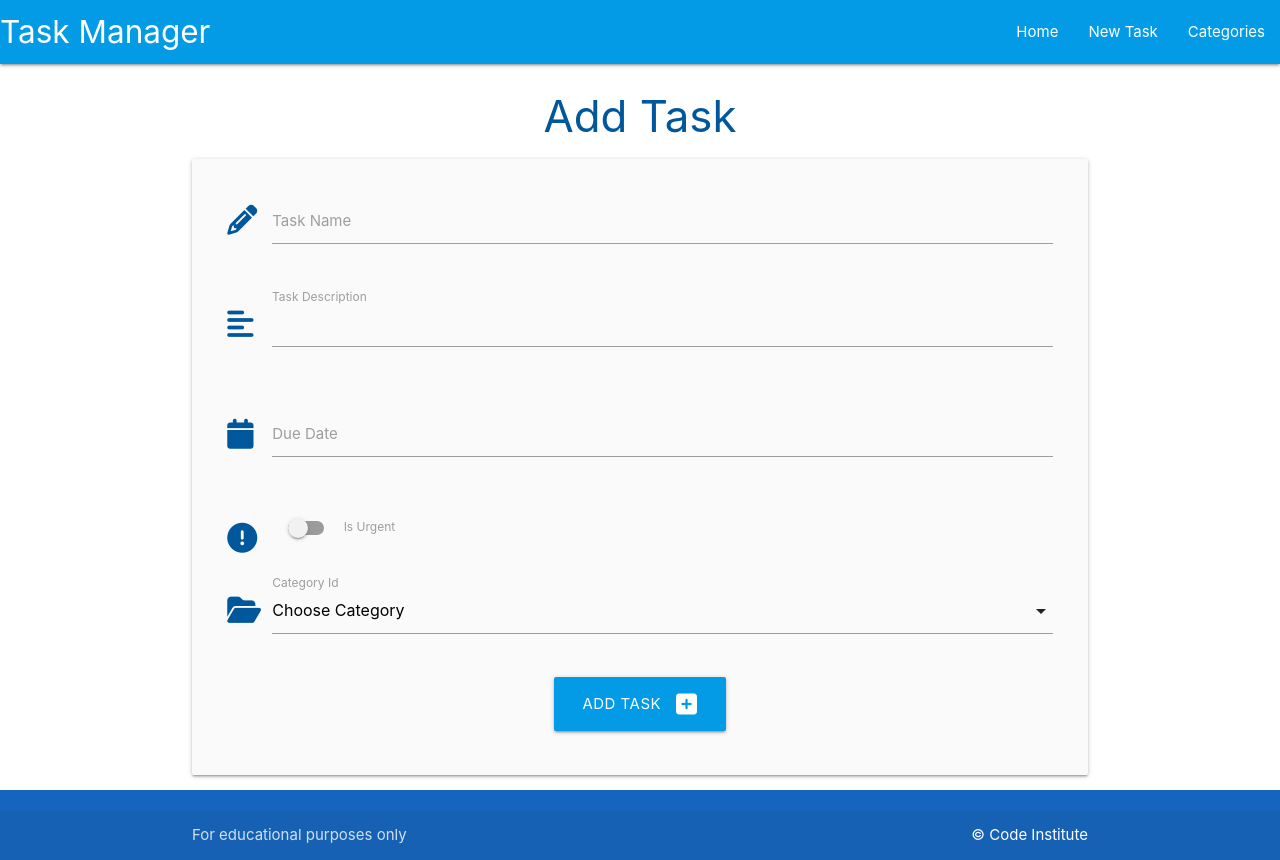
After one commit to Cleg83/rdms-walkthrough, a Flask app: page /add_task in a window 1280 px wide. The commit adds this page. Run offline with Flask 3, Linux system fonts and the light colour scheme; some libraries are stand-ins or nearby versions.

Commit message:
Add functionality to add a task

```diff
--- a/taskmanager/routes.py
+++ b/taskmanager/routes.py
@@ -40,3 +40,20 @@ def delete_category(category_id):
     db.session.delete(category)
     db.session.commit()
     return redirect(url_for("categories"))
+
+
+@app.route("/add_task", methods=["GET", "POST"])
+def add_task():
+    categories = list(Category.query.order_by(Category.category_name).all())
+    if request.method == "POST":
+        task = Task(
+            task_name = request.form.get("task_name"),
+            task_description = request.form.get("task_description"),
+            is_urgent = bool(True if request.form.get("is_urgent") else False),
+            due_date = request.form.get("due_date"),
+            category_id = request.form.get("category_id")
+        )
+        db.session.add(task)
+        db.session.commit()
+        return redirect(url_for("home"))
+    return render_template("add_task.html", categories=categories)
--- a/taskmanager/static/js/script.js
+++ b/taskmanager/static/js/script.js
@@ -1,10 +1,17 @@
 document.addEventListener('DOMContentLoaded', function() {
     let sidenav = document.querySelectorAll('.sidenav');
     M.Sidenav.init(sidenav);
-  });
 
-
-  document.addEventListener('DOMContentLoaded', function() {
     let confirm_delete = document.querySelectorAll('.modal');
     M.Modal.init(confirm_delete);
+
+    let datepicker = document.querySelectorAll('.datepicker');
+    M.Datepicker.init(datepicker, {
+      format: "dd mmm yyyy",
+      i18n: {done: "Select"},
+    });
+
+    let selects = document.querySelectorAll('select');
+    M.FormSelect.init(selects);
+
   });
--- /dev/null
+++ b/taskmanager/templates/add_task.html
@@ -0,0 +1,71 @@
+{% extends "base.html" %}
+{% block content%}
+
+<h3 class="light-blue-text text-darken-4 center-align">Add Task</h3>
+
+<div class="row card-panel grey lighten-5">
+    <form class="col s12" method="POST" action="{{ url_for('add_task') }}">
+        <!-- task name -->
+        <div class="row">
+            <div class="input-field col s12">
+                <i class="fa-solid fa-pencil prefix light-blue-text text-darken-4"></i>
+                <input id="task_name" name="task_name" min-length="5" maxlength="50" type="text" class="validate" required>
+                <label for="task_name">Task Name</label>
+            </div>
+        </div>
+        <!-- task description -->
+        <div class="row">
+            <div class="input-field col s12">
+                <i class="fa-solid fa-align-left prefix light-blue-text text-darken-4"></i>
+                <textarea id="task_description" name="task_description" min-length="50" maxlength="200"
+                    type="text" class="materialize-textarea validate" required>
+                </textarea>
+                <label for="task_description">Task Description</label>
+            </div>
+        </div>
+        <!-- due date -->
+        <div class="row">
+            <div class="input-field col s12">
+                <i class="fa-solid fa-calendar prefix light-blue-text text-darken-4"></i>
+                <input id="due_date" name="due_date" type="text" class="datepicker validate" required>
+                <label for="due_date">Due Date</label>
+            </div>
+        </div>
+        <!-- is urgent -->
+        <div class="row">
+            <div class="input-field col s12">
+                <div class="switch">
+                    <i class="fa-solid fa-circle-exclamation prefix light-blue-text text-darken-4"></i>
+                    <label for="is_urgent">
+                        <input id="is_urgent" name="is_urgent" type="checkbox">
+                        <span class="lever"></span>
+                        Is Urgent
+                    </label>
+                </div>
+            </div>
+        </div>
+        <!-- category id -->
+        <div class="row">
+            <div class="input-field col s12">
+                <i class="fa-solid fa-folder-open prefix light-blue-text text-darken-4"></i>
+                <select id="category_id", name="category_id" class="validate" required>
+                    <option value="" disabled selected>Choose Category</option>
+                    {% for category in categories %}
+                        <option value="{{ category.id }}">{{ category.category_name }}</option>
+                    {% endfor %}
+                </select>
+                <label for="category_id">Category Id</label>
+            </div>
+        </div>
+        <!-- submit button -->
+        <div class="row">
+            <div class="col s12 center-align">
+                <button type="submit" class="btn-large light-blue darken-1">
+                    Add Task <i class="fa-solid fa-square-plus right"></i>
+                </button>
+            </div>
+        </div>
+    </form>
+</div>
+
+{% endblock%}
--- a/taskmanager/templates/base.html
+++ b/taskmanager/templates/base.html
@@ -18,7 +18,7 @@
                 <a href="#" data-target="mobile-demo" class="sidenav-trigger"><i class="fa-solid fa-bars"></i></a>
                 <ul class="right hide-on-med-and-down">
                     <li><a href="{{ url_for('home') }}">Home</a></li>
-                    <li><a href="">New Task</a></li>
+                    <li><a href="{{ url_for('add_task') }}">New Task</a></li>
                     <li><a href="{{ url_for('categories') }}">Categories</a></li>
                 </ul>
             </div>
@@ -26,7 +26,7 @@
 
         <ul class="sidenav" id="mobile-demo">
             <li><a href="{{ url_for('home') }}">Home</a></li>
-            <li><a href="">New Task</a></li>
+            <li><a href="{{ url_for('add_task') }}">New Task</a></li>
             <li><a href="{{ url_for('categories') }}">Categories</a></li>
         </ul>
     </header>
```
Also changed, not shown: taskmanager/templates/tasks.html (+8 -0 lines).
